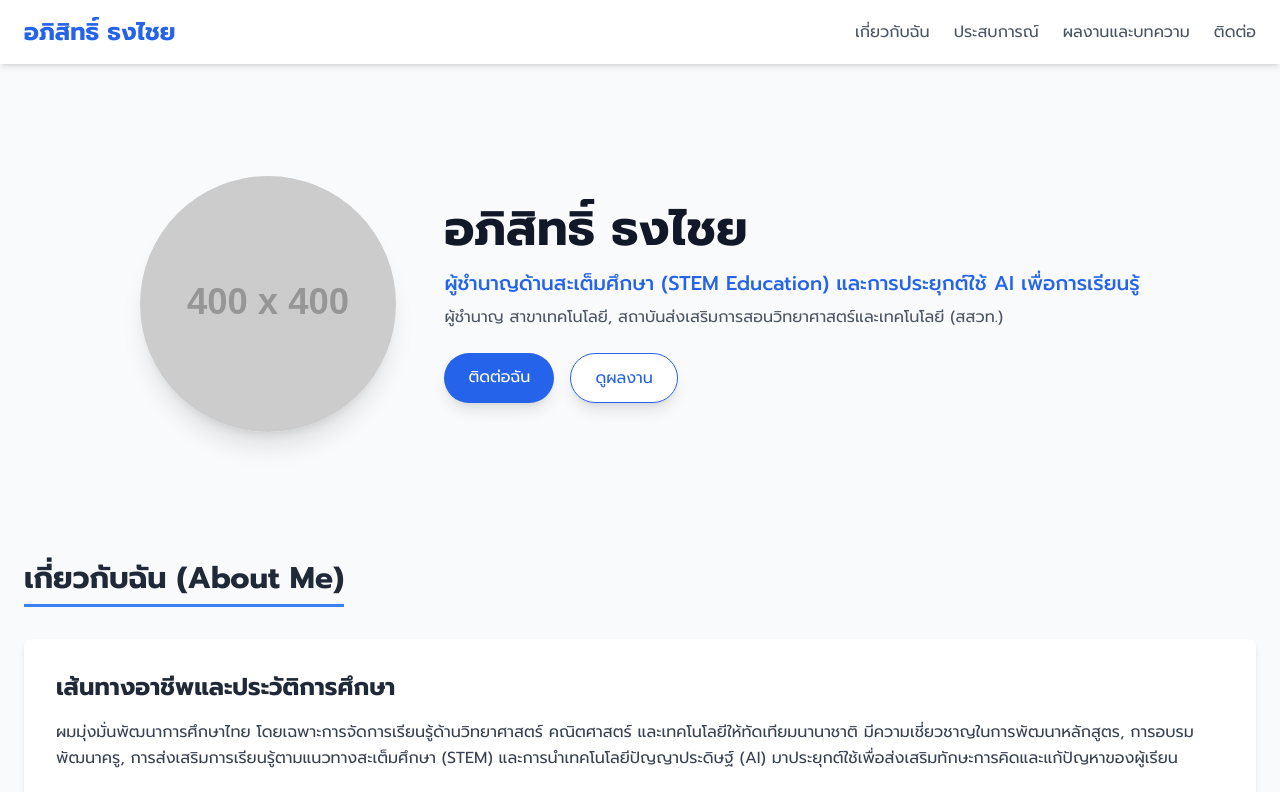
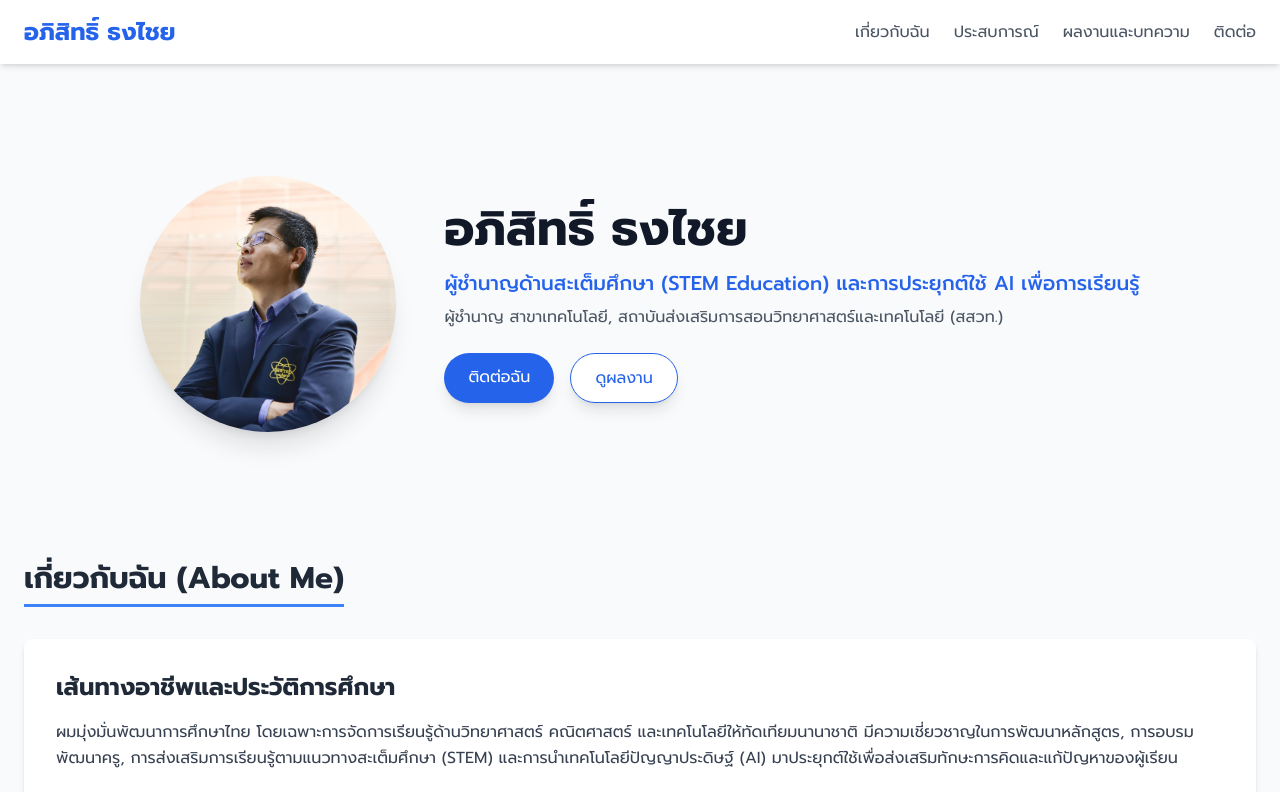
Before and after one commit to apisit0815/apisittongchai, a plain HTML site: page index.html in a window 1280 px wide. Shown: the top 792 px of the page. Drawn offline with nearby package versions, Linux system fonts and the light colour scheme; placeholder pictures from the web are drawn by us.

Commit message:
Update index.html

```diff
--- a/index.html
+++ b/index.html
@@ -61,7 +61,7 @@
         <section id="home" class="flex flex-col md:flex-row items-center justify-center text-center md:text-left py-16">
             <!-- Profile Image -->
             <div class="w-48 h-48 md:w-64 md:h-64 mb-8 md:mb-0 md:mr-12">
-                <img src="https://placehold.co/400x400/E2E8F0/333333?text=รูปโปรไฟล์" alt="รูปโปรไฟล์ อภิสิทธิ์ ธงไชย" class="rounded-full shadow-xl object-cover w-full h-full">
+                <img src="profile.jpg" alt="รูปโปรไฟล์ อภิสิทธิ์ ธงไชย" class="rounded-full shadow-xl object-cover w-full h-full">
             </div>
             <!-- Hero Text -->
             <div>
```
